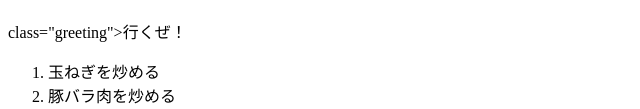
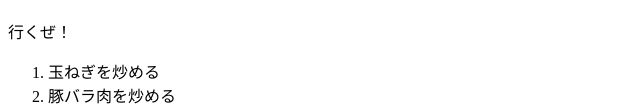
Before and after one commit to ombc0494/web2-3, a plain HTML site: page index.html in a window 1280 px wide. Shown: the part 451-560 px from the top of the page, without its empty margins (0-640 px from the left). Drawn offline with Linux system fonts and the light colour scheme.

Commit message:
Update index.html

```diff
--- a/index.html
+++ b/index.html
@@ -3,7 +3,7 @@
 <head>
  <meta cherset="utf-8">
  <title>美味しいカレーの作り方</title>
-     <style type=“defautl.css”>
+     <style type="defautl.css">
 	     p{color:blue}
      </style>
 </head>
@@ -18,7 +18,7 @@
  <dt><strong>市販</strong>のルー</dt><dd>100g</dd>
 </dl>
 <h1>作り方</h1>
-<p> class="greeting">行くぜ！</p>
+<p class="greeting">行くぜ！</p>
 <ol>
  <li>玉ねぎを炒める</li>
  <li>豚バラ肉を炒める</li>
```
